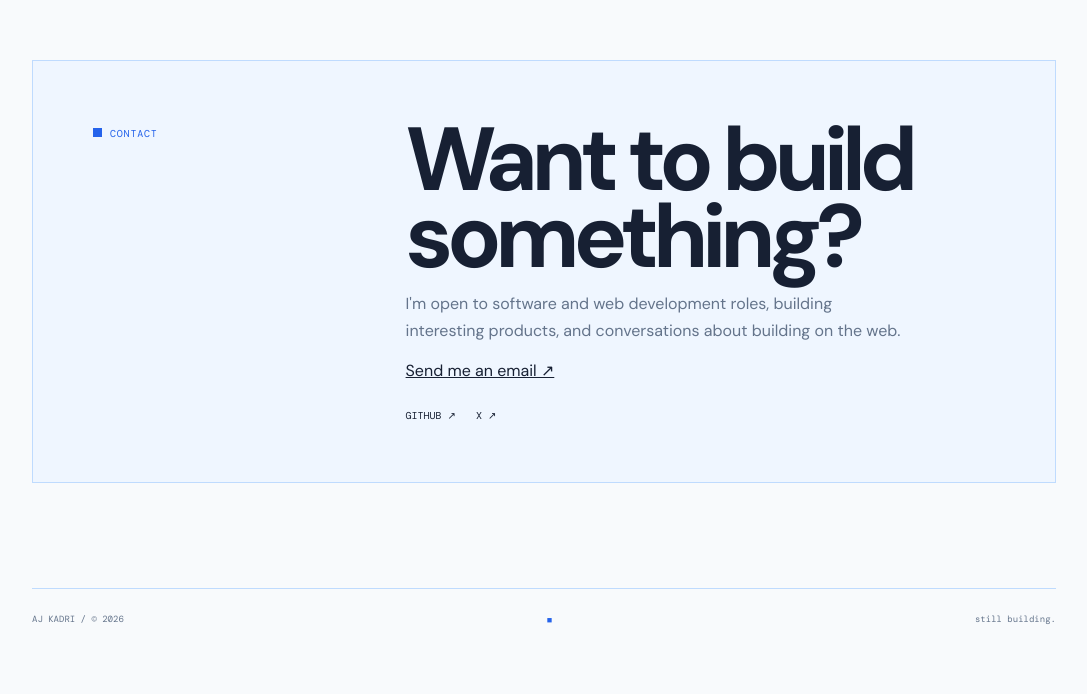
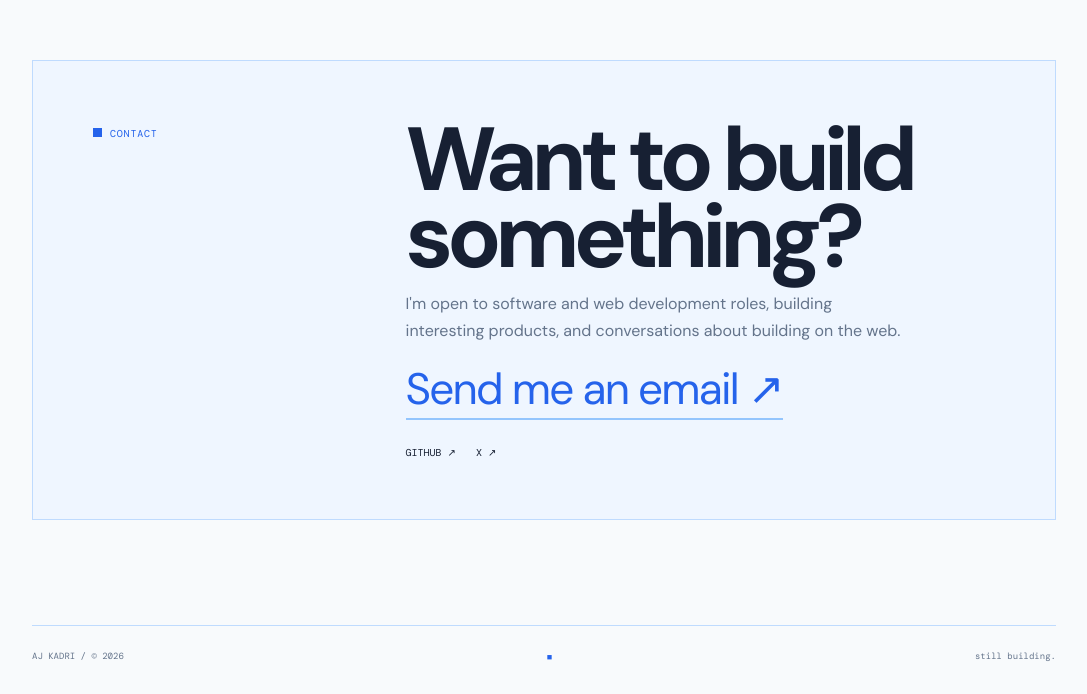
Before and after one commit to AjKadri/Portfolio, a website: page index.html in a window 1280 px wide. Shown: the part 5674-6368 px from the top of the page, without its empty margins (96-1183 px from the left). Before the commit the page ends 6331 px from the top, so only its background shows below. Drawn offline with nearby package versions, Linux system fonts and the light colour scheme.

Commit message:
Fixed email class in index.html

```diff
--- a/index.html
+++ b/index.html
@@ -449,7 +449,7 @@
 				line-height: 1.65;
 				max-width: 500px;
 			}
-			.e {
+			.email {
 				font-size: clamp(25px, 4vw, 44px);
 				letter-spacing: -0.04em;
 				color: var(--blue);
```
